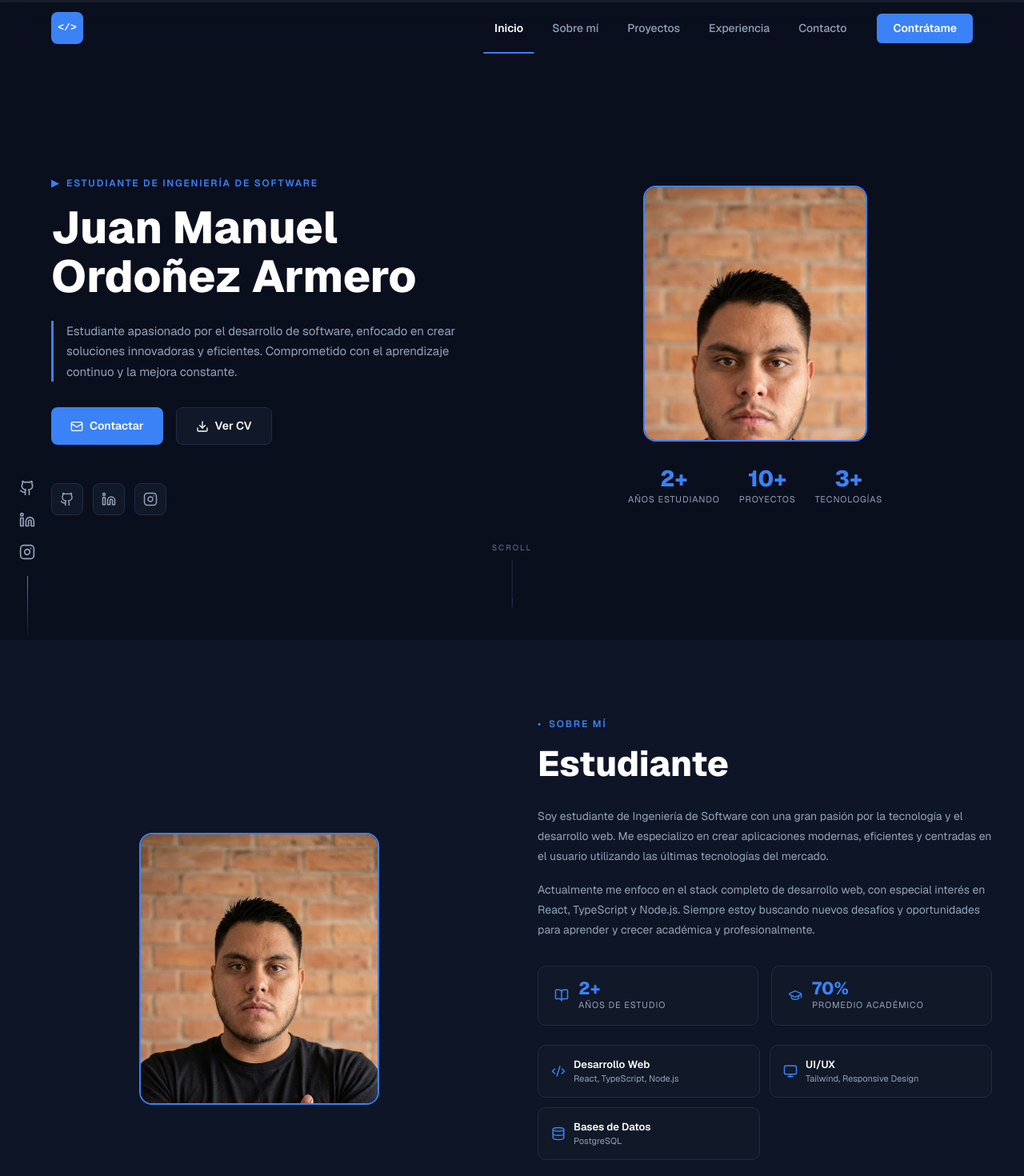
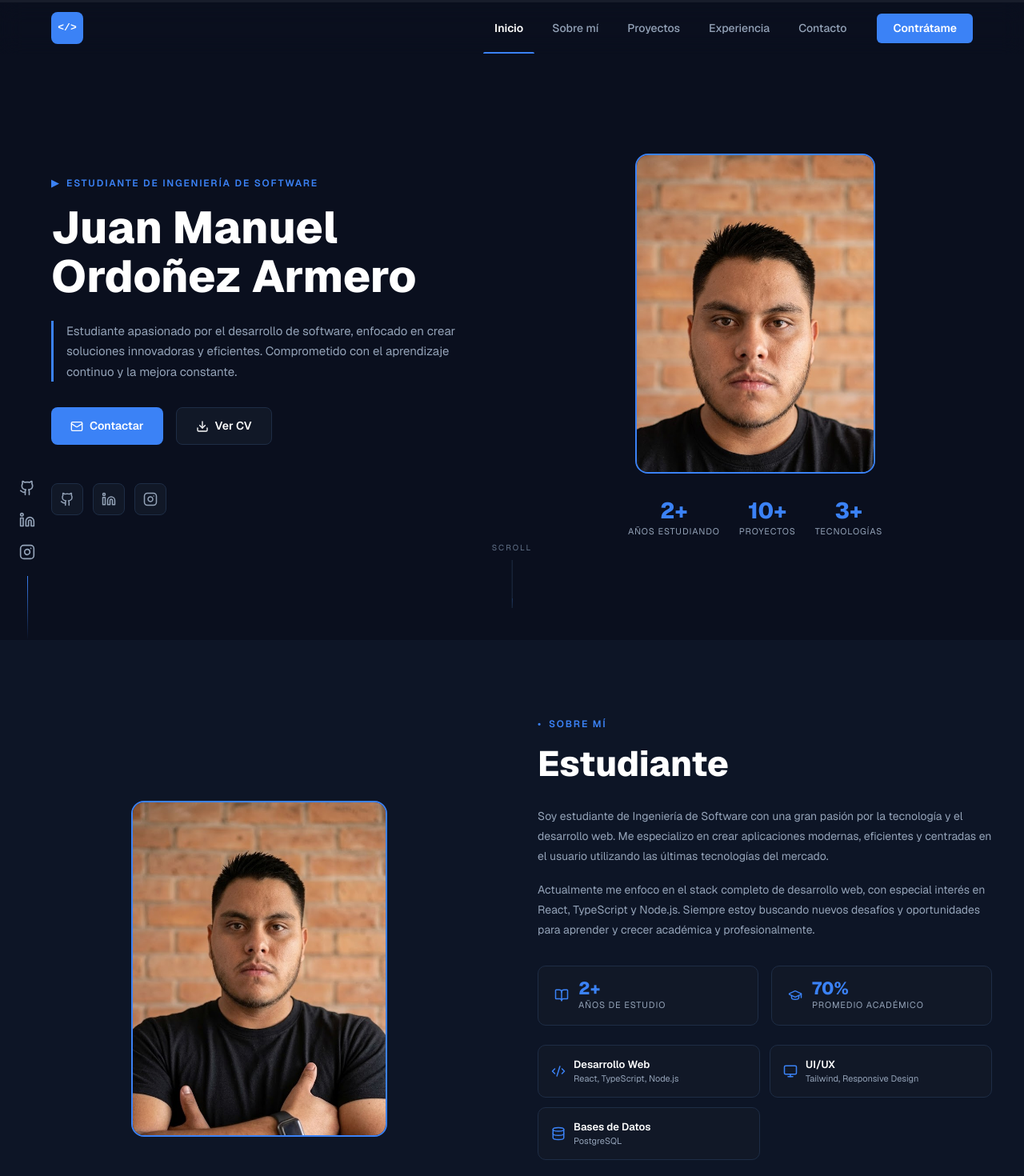
Before and after one commit to jManuel0/Portafolio-Personal, a Next.js app: page / in a window 1280 px wide. Shown: the top 1470 px of the page at 80% size. Built offline with nearby package versions, Linux system fonts and the light colour scheme.

Commit message:
fix: correct photo proportions to portrait ratio 3:4

```diff
--- a/app/components/About.tsx
+++ b/app/components/About.tsx
@@ -22,15 +22,15 @@ export default function About() {
         {/* Photo */}
         <div style={{ display: "flex", justifyContent: "center" }}>
           <div style={{
-            width: 300, height: 340, borderRadius: 16,
+            width: 320, height: 420, borderRadius: 16,
             border: "2px solid var(--accent)", overflow: "hidden",
-            background: "var(--bg-card)", position: "relative",
+            background: "var(--bg-card)", position: "relative", flexShrink: 0,
           }}>
             <Image
               src="/portafolio2.jpg"
               alt="Juan Manuel Ordoñez Armero"
               fill
-              style={{ objectFit: "cover", objectPosition: "center top" }}
+              style={{ objectFit: "cover", objectPosition: "center 15%" }}
             />
           </div>
         </div>
--- a/app/components/Hero.tsx
+++ b/app/components/Hero.tsx
@@ -74,15 +74,15 @@ export default function Hero() {
         {/* Right — photo */}
         <div style={{ display: "flex", flexDirection: "column", alignItems: "center", gap: 32 }}>
           <div style={{
-            width: 280, height: 320, borderRadius: 16,
+            width: 300, height: 400, borderRadius: 16,
             border: "2px solid var(--accent)", overflow: "hidden",
-            background: "var(--bg-card)", position: "relative",
+            background: "var(--bg-card)", position: "relative", flexShrink: 0,
           }}>
             <Image
               src="/portafolio1.jpg"
               alt="Juan Manuel Ordoñez Armero"
               fill
-              style={{ objectFit: "cover", objectPosition: "center top" }}
+              style={{ objectFit: "cover", objectPosition: "center 20%" }}
               priority
             />
           </div>
```
